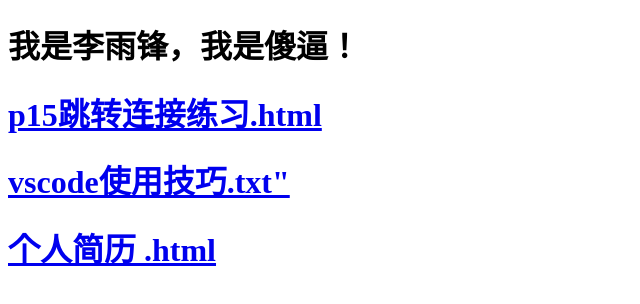
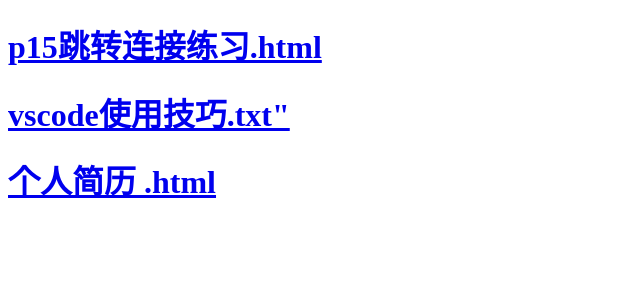
Before and after one commit to William34Hao/firstP, a plain HTML site: page DirectoryWeb.html in a window 1280 px wide. Shown: the whole page, without its empty margins (0-640 px from the left). Drawn offline with Linux system fonts and the light colour scheme.

Commit message:
Update DirectoryWeb.html
删除h1李雨锋的

```diff
--- a/DirectoryWeb.html
+++ b/DirectoryWeb.html
@@ -8,7 +8,6 @@
 </head>
 <body>
 
-    <h1>我是李雨锋，我是傻逼！</h1>
 
 
 
```
